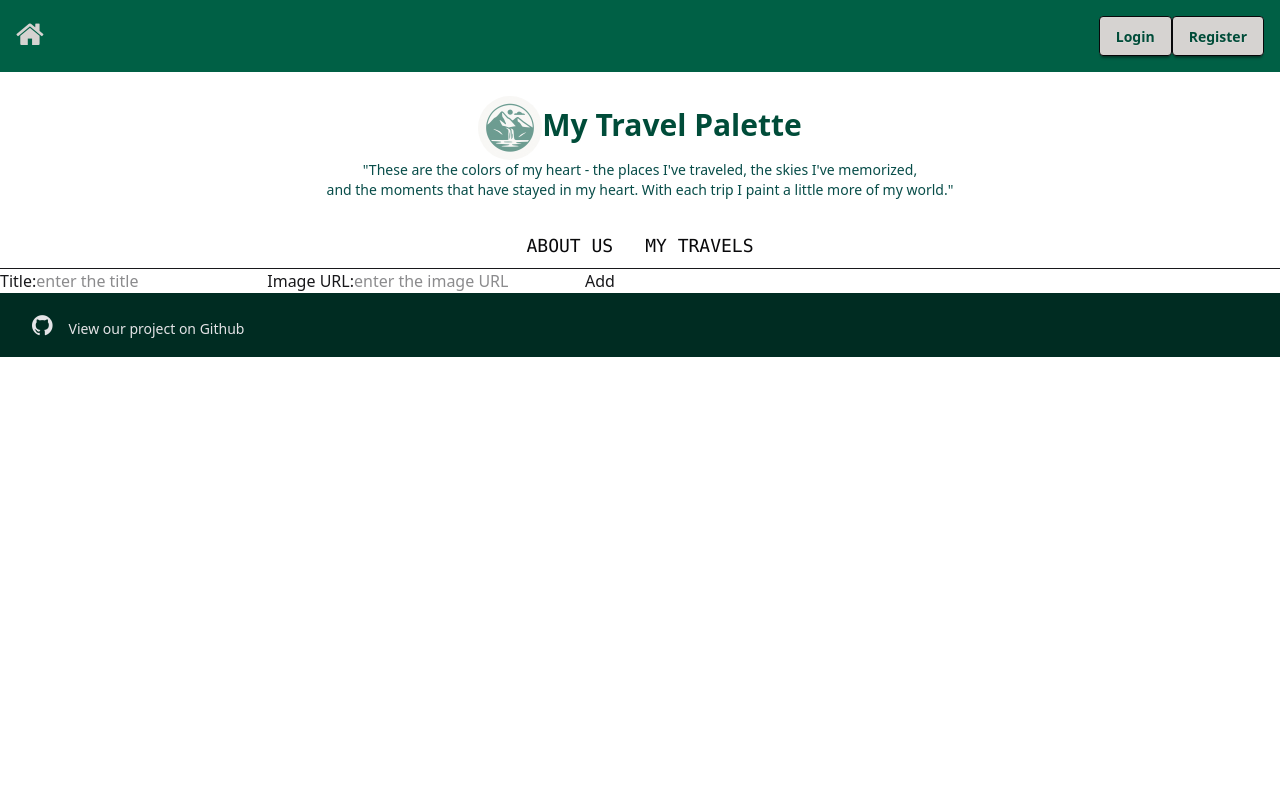
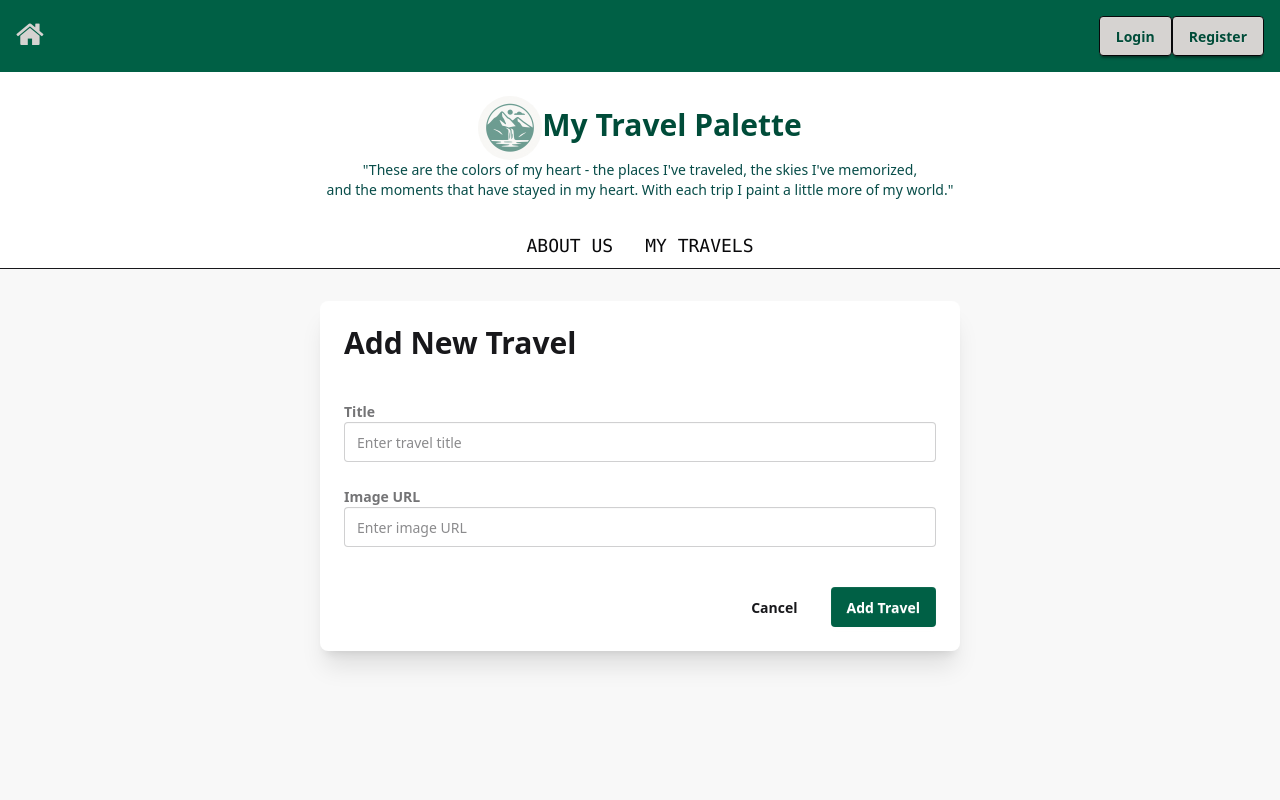
Before and after one commit to my-travel-palette/my-travel-palette, a React (Vite) app: page /new-travel in a window 1280 px wide. Shown: the top 800 px of the page. Built offline with nearby package versions, Linux system fonts and the light colour scheme; no server answers.

Commit message:
feat: add style to Add Travel Page

```diff
--- a/src/pages/AddTravelPage.jsx
+++ b/src/pages/AddTravelPage.jsx
@@ -4,13 +4,15 @@ import axios from "axios";
 import { BASE_URL } from "../config/api";
 
 function AddTravelPage() {
-  const [imageUrl, setImageUrl] = useState([]);
-  const [title, setTitle] = useState([]);
+  const [imageUrl, setImageUrl] = useState("");
+  const [title, setTitle] = useState("");
+  const [adding, setAdding] = useState(false);
 
   const navigate = useNavigate();
 
   const handleSubmit = (e) => {
     e.preventDefault();
+    setAdding(true);
 
     const newTravel = {
       imageUrl: imageUrl,
@@ -23,39 +25,102 @@ function AddTravelPage() {
         navigate("/my-travels");
         console.log(response.data);
       })
-      .catch((e) => console.log("Error adding a new travel...", e));
+      .catch((e) => {
+        console.log("Error adding a new travel...", e);
+        alert("Error adding travel. Please try again.");
+      })
+      .finally(() => {
+        setAdding(false);
+      });
   };
 
   return (
-    <div>
-      <form onSubmit={handleSubmit}>
-        <label>
-          Title:
+    <div className="min-h-screen bg-base-200 py-8">
+      <div className="container mx-auto px-4 max-w-2xl">
+        <div className="card bg-base-100 shadow-xl">
+          <div className="card-body">
+            <h2 className="card-title text-3xl font-bold text-center mb-8">
+              Add New Travel
+            </h2>
+
+            <form onSubmit={handleSubmit} className="space-y-6">
+              {/* Title */}
+              <div className="form-control">
+                <label className="label">
+                  <span className="label-text font-semibold">Title</span>
+                </label>
                 <input
                   type="text"
                   name="title"
-            placeholder="enter the title"
+                  placeholder="Enter travel title"
+                  className="input input-bordered w-full"
                   value={title}
-            onChange={(e) => {
-              setTitle(e.target.value);
+                  onChange={(e) => setTitle(e.target.value)}
+                  required
+                />
+              </div>
+
+              {/* Image URL */}
+              <div className="form-control">
+                <label className="label">
+                  <span className="label-text font-semibold">Image URL</span>
+                </label>
+                <input
+                  type="url"
+                  name="imageUrl"
+                  placeholder="Enter image URL"
+                  className="input input-bordered w-full"
+                  value={imageUrl}
+                  onChange={(e) => setImageUrl(e.target.value)}
+                  required
+                />
+              </div>
+
+              {/* Preview */}
+              {imageUrl && (
+                <div className="form-control">
+                  <label className="label">
+                    <span className="label-text font-semibold">Preview</span>
+                  </label>
+                  <div className="card bg-base-200">
+                    <figure className="px-4 pt-4">
+                      <img
+                        src={imageUrl}
+                        alt="Travel preview"
+                        className="rounded-lg w-full h-48 object-cover"
+                        onError={(e) => {
+                          e.target.src = "https://via.placeholder.com/400x200?text=Invalid+Image+URL";
                         }}
                       />
-        </label>
+                    </figure>
+                    <div className="card-body pt-2">
+                      <h3 className="card-title text-lg">{title || "Travel Title"}</h3>
+                    </div>
+                  </div>
+                </div>
+              )}
 
-        <label>
-          Image URL:
-          <input
-            type="text"
-            name="imageUrl"
-            placeholder="enter the image URL"
-            value={imageUrl}
-            onChange={(e) => {
-              setImageUrl(e.target.value);
-            }}
-          />
-        </label>
-        <button>Add</button>
+              {/* Submit Buttons */}
+              <div className="flex justify-end gap-4 pt-4">
+                <button
+                  type="button"
+                  onClick={() => navigate("/my-travels")}
+                  className="btn btn-ghost"
+                >
+                  Cancel
+                </button>
+                <button
+                  type="submit"
+                  className="btn bg-emerald-800 hover:bg-emerald-700 text-white border-none"
+                  disabled={adding}
+                >
+                  {adding ? "Adding..." : "Add Travel"}
+                </button>
+              </div>
             </form>
+          </div>
+        </div>
+      </div>
     </div>
   );
 }
--- a/src/pages/TravelListPage.jsx
+++ b/src/pages/TravelListPage.jsx
@@ -38,12 +38,12 @@ function TravelListPage() {
       <h1 className="text-3xl font-bold mb-4 text-center text-teal-700 ">
         Visited countries
       </h1>
-      <div className="p-2">
-        <Link to={`/`} className="text-xl link">
+      <div className="p-2 flex justify-between items-center">
+        <Link to={`/`} className="btn btn-ghost text-xl">
           <i className="fa fa-chevron-left p-2" aria-hidden="true"></i>Back
         </Link>
-        <Link to={`/new-travel`} className="text-xl p-5 link link-accent">
-          <i className="fa fa-plus p-2" aria-hidden="true"></i>Add New Country
+        <Link to={`/new-travel`} className="btn bg-emerald-800 hover:bg-emerald-700 text-white border-none text-base px-4 py-2">
+          <i className="fa fa-plus mr-2" aria-hidden="true"></i>Add New Country
         </Link>
       </div>
       <div className="grid grid-cols-1 md:grid-cols-3 gap-1 p-5">
```
Lines whose indentation alone changed are shown as unchanged.
